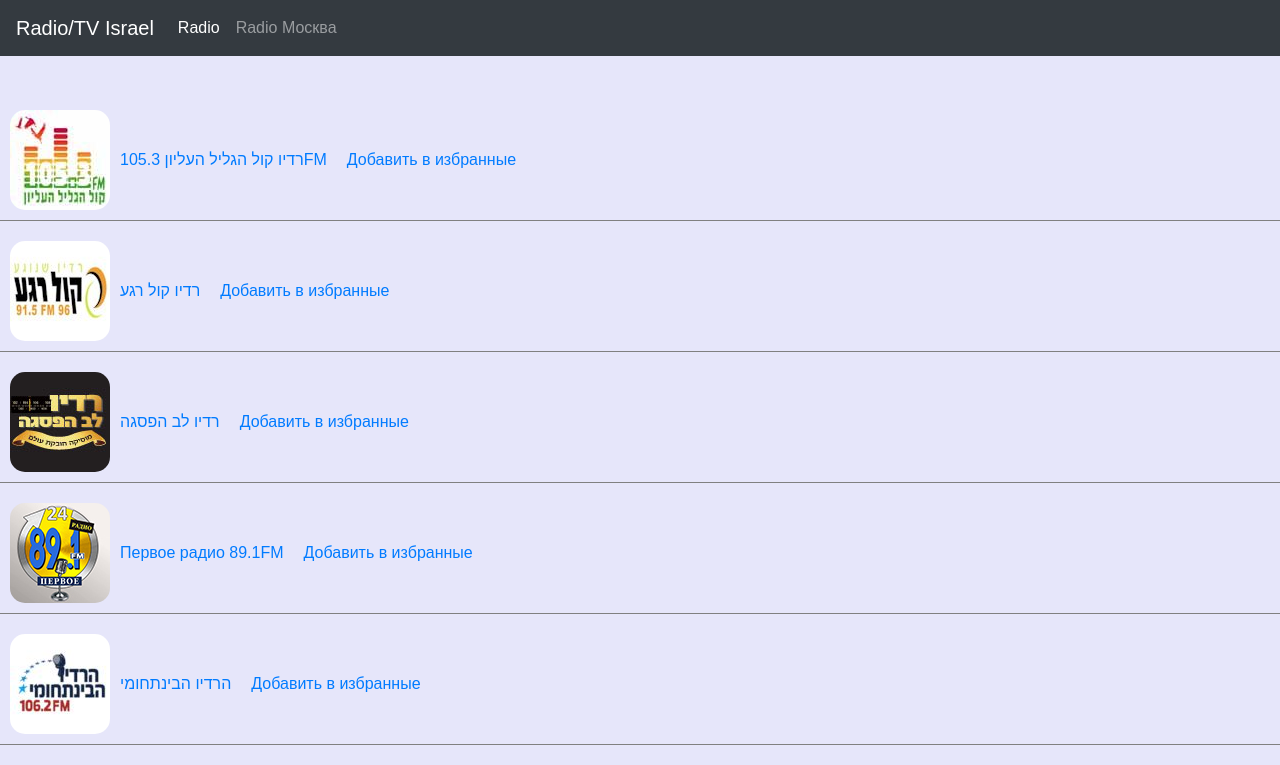
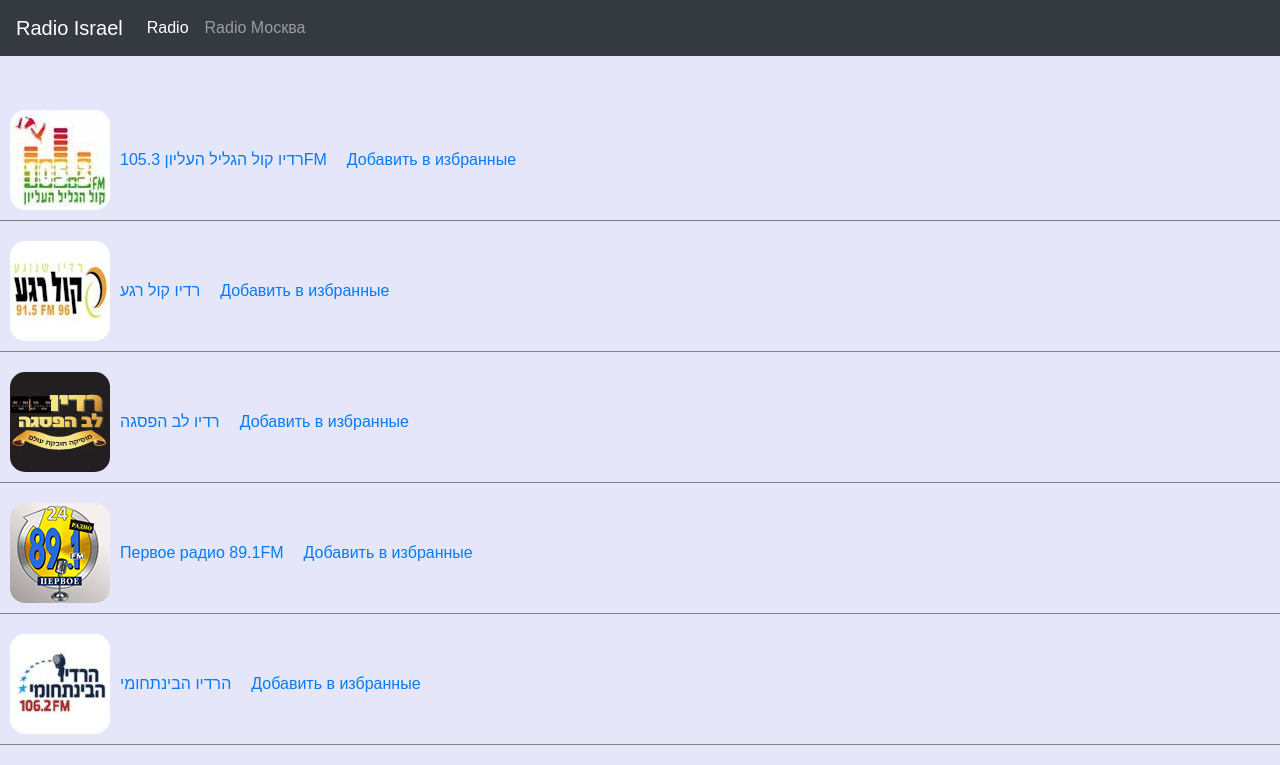
Before and after one commit to MichaelYakhnin/radio-app, an Angular app: page /radio in a window 1280 px wide. Shown: the top 765 px of the page. Built offline with nearby package versions, Linux system fonts and the light colour scheme.

Commit message:
menu close

```diff
--- a/src/app/header/app-header.component.html
+++ b/src/app/header/app-header.component.html
@@ -1,6 +1,6 @@
 <nav class="navbar navbar-expand-lg navbar-dark bg-dark fixed-top">
     <a class="navbar-brand" href="#">
-        Radio/TV Israel
+        Radio Israel
     </a>
     <button class="navbar-toggler" type="button"
             (click)="toggleNavbar()">
@@ -10,10 +10,10 @@
          [ngClass]="{ 'show': navbarOpen }">
       <ul class="navbar-nav mr-auto">
         <li class="nav-item">
-          <a class="nav-link" routerLink="/radio" routerLinkActive="active">Radio</a>
+          <a class="nav-link" routerLink="/radio" routerLinkActive="active" (click)="toggleNavbar()">Radio</a>
         </li>
         <li class="nav-item">
-          <a class="nav-link" routerLink="/radio-ru" routerLinkActive="active">Radio Москва</a>
+          <a class="nav-link" routerLink="/radio-ru" routerLinkActive="active" (click)="toggleNavbar()">Radio Москва</a>
         </li>
       </ul>
     </div>
```
